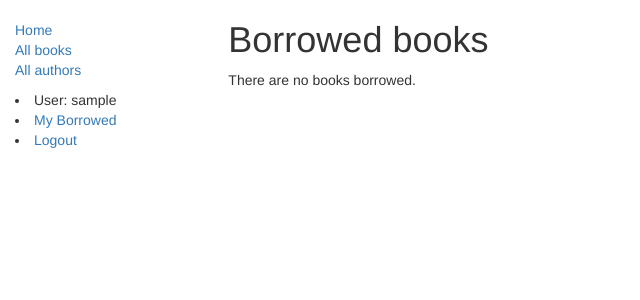
After one commit to Vlustiia/Biblioteka, a Django app: a page that uses locallibrary/catalog/templates/base_generic.html in a window 1280 px wide. The commit adds this page. Shown: the top 300 px of the page, without its empty margins (0-640 px from the left). Run offline with Django 3.2, Linux system fonts and the light colour scheme; a user stored in the database is signed in; tables that the repository leaves empty hold one stand-in row (values such as "Sample post"); some libraries are stand-ins or nearby versions.

Commit message:
Созданы модель, представление для книг, которые взял пользователь библиотеки

```diff
--- a/locallibrary/catalog/admin.py
+++ b/locallibrary/catalog/admin.py
@@ -36,7 +36,7 @@ class BookAdmin(admin.ModelAdmin):
 
 @admin.register(BookInstance)
 class BookInstanceAdmin(admin.ModelAdmin):
-    list_display = ('book', 'status', 'due_back', 'id')
+    list_display = ('book', 'status', 'borrower', 'due_back', 'id')
     list_filter = ('status', 'due_back')
 
     fieldsets = (
@@ -44,6 +44,6 @@ class BookInstanceAdmin(admin.ModelAdmin):
             'fields':('book', 'imprint', 'id')
         }),
         ('Availability', {
-            'fields': ('status', 'due_back')
+            'fields': ('status', 'due_back', 'borrower')
         }),
     )
--- a/locallibrary/catalog/models.py
+++ b/locallibrary/catalog/models.py
@@ -88,7 +88,6 @@ class BookInstance(models.Model):
                                  on_delete=models.SET_NULL,
                                  null=True, blank=True)
 
-
     class Meta:
         ordering = ["due_back"]
 
--- a/locallibrary/catalog/templates/base_generic.html
+++ b/locallibrary/catalog/templates/base_generic.html
@@ -26,6 +26,14 @@
           <li><a href="{% url 'books' %}">All books</a></li>
           <li><a href="{% url 'authors' %}">All authors</a></li>
       </ul>
+          {% if user.is_authenticated %}
+            <li>User: {{ user.get_username }}</li>
+              <li><a href="{% url 'my-borrowed' %}">My Borrowed</a> </li>
+            <li><a href="{% url 'logout'%}?next={{request.path}}">Logout</a></li>
+          {% else %}
+            <li><a href="{% url 'login'%}?next={{request.path}}">Login</a></li>
+          {% endif %}
+        </ul>
      {% endblock %}
       </div>
       <div class="col-sm-10 ">
--- /dev/null
+++ b/locallibrary/catalog/templates/catalog/bookinstance_list_borrowed_user.html
@@ -0,0 +1,19 @@
+{% extends "base_generic.html" %}
+
+{% block content %}
+    <h1>Borrowed books</h1>
+
+    {% if bookinstance_list %}
+    <ul>
+
+      {% for bookinst in bookinstance_list %}
+              <li class="{% if bookinst.is_overdue %}text-danger{% endif %}">
+                <a href="{% url 'book-detail' bookinst.book.pk %}">{{bookinst.book.title}}</a> ({{ bookinst.due_back }})
+              </li>
+      {% endfor %}
+    </ul>
+
+    {% else %}
+      <p>There are no books borrowed.</p>
+    {% endif %}
+{% endblock %}
--- a/locallibrary/catalog/urls.py
+++ b/locallibrary/catalog/urls.py
@@ -9,4 +9,5 @@ urlpatterns = [
     url(r'^book/(?P<pk>\d+)$', views.BookDetailView.as_view(), name='book-detail'),
     url(r'^authors/$', views.AuthorListView.as_view(), name='authors'),
     url(r'^author/(?P<pk>\d+)$', views.AuthorDetailView.as_view(), name='author-detail'),
+    url(r'^mybooks/$', views.LoanedBooksByUserListView.as_view(), name='my-borrowed'),
 ]
--- a/locallibrary/catalog/views.py
+++ b/locallibrary/catalog/views.py
@@ -1,6 +1,7 @@
 from django.shortcuts import render
 from django.views import generic
 from .models import Book, Author, BookInstance, Genre
+from django.contrib.auth.mixins import LoginRequiredMixin
 
 
 def index(request):
@@ -53,3 +54,16 @@ class AuthorListView(generic.ListView):
 
 class AuthorDetailView(generic.DetailView):
     model = Author
+
+
+class LoanedBooksByUserListView(LoginRequiredMixin, generic.ListView):
+    """
+    Generic class-based view listing books on loan to current user
+    """
+    model = BookInstance
+    template_name = 'catalog/bookinstance_list_borrowed_user.html'
+    paginate_by = 10
+
+    def get_queryset(self):
+        return BookInstance.objects.filter(borrower=self.request.user).\
+            filter(status__exact='o').order_by('due_back')
```
